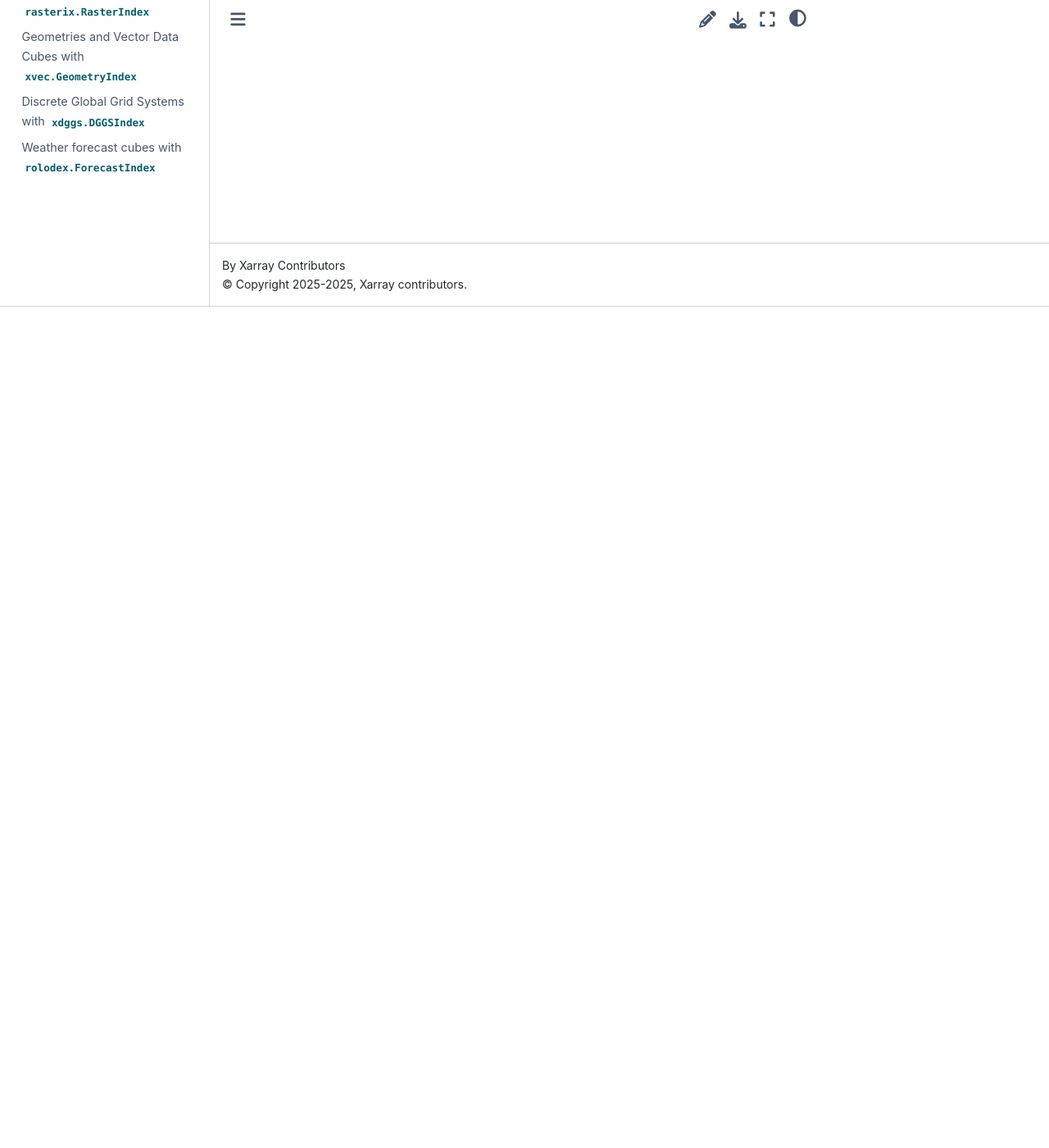
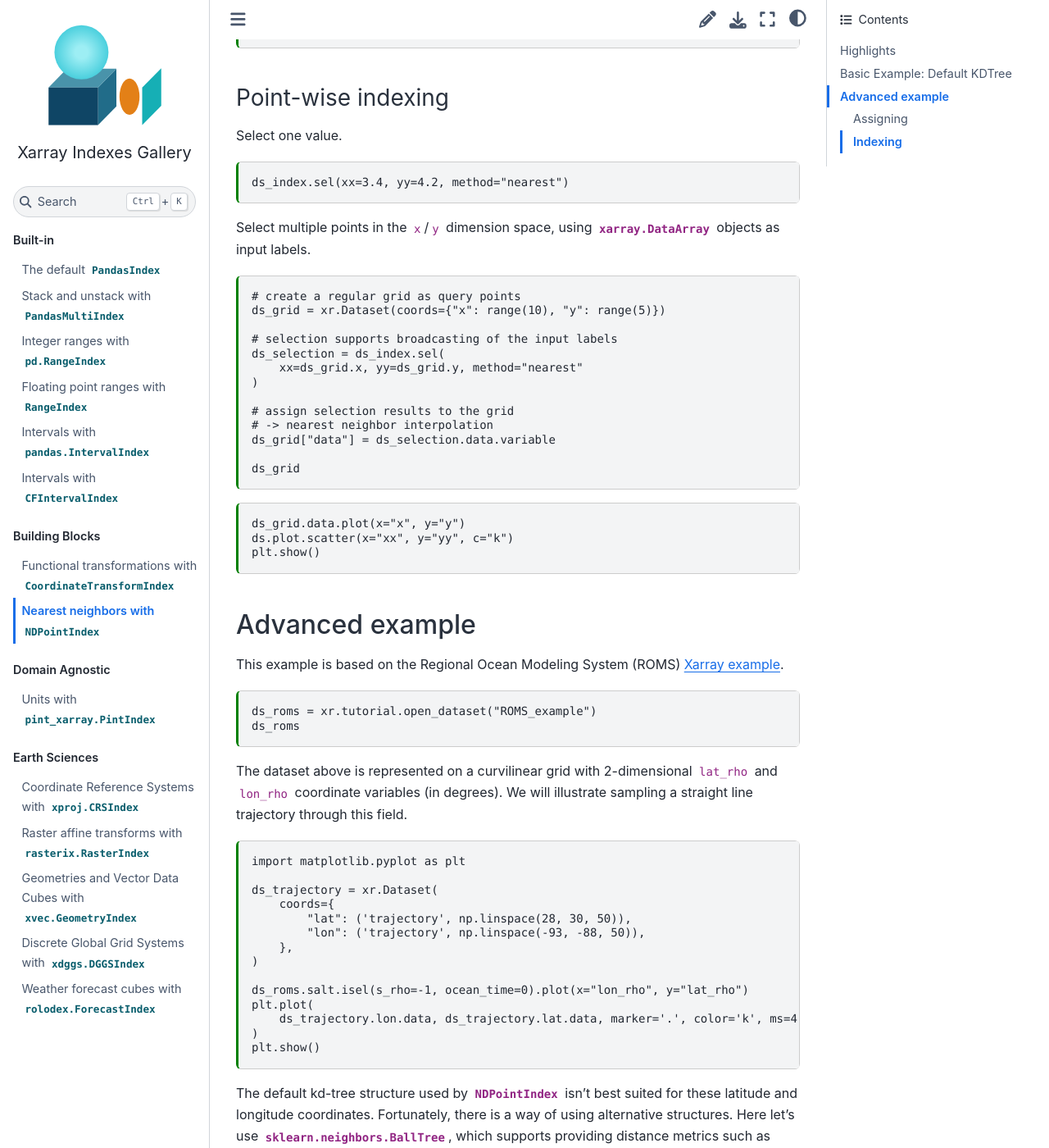
Before and after one commit to xarray-contrib/xarray-indexes, a Sphinx documentation site: the page built from docs/blocks/ndpoint.md, in a window 1280 px wide and 1400 px high, scrolled down 1026 px. Shown: the whole window at 82% size. Built offline with Sphinx 7.4.7 and the Sphinx Book theme 1.1.4, drawn with Linux system fonts in a browser that asks for light colours; some of the changed text lies outside the part shown.

Commit message:
Add NDPointIndex examples (#25)
Co-authored-by: Deepak Cherian <deepak@cherian.net>

````diff
--- a/docs/blocks/ndpoint.md
+++ b/docs/blocks/ndpoint.md
@@ -1 +1,190 @@
-# Tree-based indexes with `NDPointIndex`
+---
+jupytext:
+  text_representation:
+    format_name: myst
+kernelspec:
+  display_name: Python 3
+  name: python
+---
+
+# Nearest neighbors with `NDPointIndex`
+
+## Highlights
+
+1. {py:class}`xarray.indexes.NDPointIndex` is useful for dealing with
+   n-dimensional coordinate variables representing irregular data.
+1. It enables point-wise (nearest-neighbors) data selection using Xarray's
+   [advanced indexing](https://docs.xarray.dev/en/latest/user-guide/indexing.html#more-advanced-indexing)
+   capabilities.
+1. By default, a {py:class}`scipy.spatial.KDTree` is used under the hood for
+   fast lookup of point data. Although experimental, it is possible to plug in
+   alternative structures to `NDPointIndex` (See {ref}`advanced`).
+
+## Basic Example: Default KDTree
+
+Let's create a dataset with random points.
+
+```{code-cell} python
+import numpy as np
+import matplotlib.pyplot as plt
+import xarray as xr
+```
+
+```{code-cell} python
+---
+tags: [remove-cell]
+---
+%xmode minimal
+xr.set_options(
+    display_expand_indexes=True,
+    display_expand_data=False,
+);
+```
+
+```{code-cell} python
+shape = (5, 10)
+xx = xr.DataArray(np.random.uniform(0, 10, size=shape), dims=("y", "x"))
+yy = xr.DataArray(np.random.uniform(0, 5, size=shape), dims=("y", "x"))
+data = (xx - 5)**2 + (yy - 2.5)**2
+
+ds = xr.Dataset(data_vars={"data": data}, coords={"xx": xx, "yy": yy})
+ds
+```
+
+```{code-cell} python
+ds.plot.scatter(x="xx", y="yy", hue="data");
+```
+
+### Assigning
+
+```{code-cell} python
+ds_index = ds.set_xindex(("xx", "yy"), xr.indexes.NDPointIndex)
+ds_index
+```
+
+### Point-wise indexing
+
+Select one value.
+
+```{code-cell} python
+ds_index.sel(xx=3.4, yy=4.2, method="nearest")
+```
+
+Select multiple points in the `x`/`y` dimension space, using
+{py:class}`xarray.DataArray` objects as input labels.
+
+```{code-cell} python
+# create a regular grid as query points
+ds_grid = xr.Dataset(coords={"x": range(10), "y": range(5)})
+
+# selection supports broadcasting of the input labels
+ds_selection = ds_index.sel(
+    xx=ds_grid.x, yy=ds_grid.y, method="nearest"
+)
+
+# assign selection results to the grid
+# -> nearest neighbor interpolation
+ds_grid["data"] = ds_selection.data.variable
+
+ds_grid
+```
+
+```{code-cell} python
+ds_grid.data.plot(x="x", y="y")
+ds.plot.scatter(x="xx", y="yy", c="k")
+plt.show()
+```
+
+(advanced)=
+
+## Advanced example
+
+This example is based on the Regional Ocean Modeling System (ROMS) [Xarray
+example](https://docs.xarray.dev/en/stable/examples/ROMS_ocean_model.html).
+
+```{code-cell} python
+ds_roms = xr.tutorial.open_dataset("ROMS_example")
+ds_roms
+```
+
+The dataset above is represented on a curvilinear grid with 2-dimensional
+`lat_rho` and `lon_rho` coordinate variables (in degrees). We will illustrate sampling a
+straight line trajectory through this field.
+
+```{code-cell} python
+import matplotlib.pyplot as plt
+
+ds_trajectory = xr.Dataset(
+    coords={
+        "lat": ('trajectory', np.linspace(28, 30, 50)),
+        "lon": ('trajectory', np.linspace(-93, -88, 50)),
+    },
+)
+
+ds_roms.salt.isel(s_rho=-1, ocean_time=0).plot(x="lon_rho", y="lat_rho")
+plt.plot(
+    ds_trajectory.lon.data, ds_trajectory.lat.data, marker='.', color='k', ms=4, ls="none",
+)
+plt.show()
+```
+
+The default kd-tree structure used by {py:class}`~xarray.indexes.NDPointIndex`
+isn't best suited for these latitude and longitude coordinates. Fortunately, there
+is a way of using alternative structures. Here let's use {py:class}`sklearn.neighbors.BallTree`,
+which supports providing distance metrics such as `haversine` that will better
+work with latitude and longitude data.
+
+```{code-cell} python
+from sklearn.neighbors import BallTree
+from xarray.indexes.nd_point_index import TreeAdapter
+
+
+class SklearnGeoBallTreeAdapter(TreeAdapter):
+
+    def __init__(self, points: np.ndarray, options: dict):
+        options.update({'metric': 'haversine'})
+        self._balltree = BallTree(np.deg2rad(points), **options)
+
+    def query(self, points: np.ndarray) -> tuple[np.ndarray, np.ndarray]:
+        return self._balltree.query(np.deg2rad(points))
+
+    def equals(self, other: "SklearnGeoBallTreeAdapter") -> bool:
+        return np.array_equal(self._balltree.data, other._kdtree.data)
+```
+
+```{note}
+Using alternative structures via custom {py:class}`~xarray.indexes.TreeAdapter` subclasses is an
+experimental feature!
+
+The adapter above based on {py:class}`sklearn.neighbors.BallTree` will
+eventually be available in the [xoak](https://github.com/xarray-contrib/xoak)
+package along with other useful adapters.
+```
+
+### Assigning
+
+```{code-cell} python
+ds_roms_index = ds_roms.set_xindex(
+    ("lat_rho", "lon_rho"),
+    xr.indexes.NDPointIndex,
+    tree_adapter_cls=SklearnGeoBallTreeAdapter,
+)
+ds_roms_index
+```
+
+### Indexing
+
+```{code-cell} python
+ds_roms_selection = ds_roms_index.sel(
+    lat_rho=ds_trajectory.lat,
+    lon_rho=ds_trajectory.lon,
+    method="nearest",
+)
+ds_roms_selection
+```
+
+```{code-cell} python
+plt.figure()
+ds_roms_selection.plot.scatter(x="lat_rho", y="lat_rho", hue="zeta")
+plt.show()
+```
--- a/docs/conf.py
+++ b/docs/conf.py
@@ -116,6 +116,7 @@ intersphinx_mapping = {
     "python": ("https://docs.python.org/3/", None),
     "pandas": ("https://pandas.pydata.org/pandas-docs/stable", None),
     "numpy": ("https://numpy.org/doc/stable", None),
+    "scipy": ("https://docs.scipy.org/doc/scipy/", None),
     "xarray": ("https://docs.xarray.dev/en/latest/", None),
     "rasterix": ("https://rasterix.readthedocs.io/en/latest/", None),
     "shapely": ("https://shapely.readthedocs.io/en/latest/", None),
@@ -124,5 +125,6 @@ intersphinx_mapping = {
     "geopandas": ("https://geopandas.org/en/stable/", None),
     "pint-xarray": ("https://pint-xarray.readthedocs.io/en/latest/", None),
     "pint": ("https://pint.readthedocs.io/en/stable/", None),
+    "sklearn": ("https://scikit-learn.org/stable/", None),
     "astropy": ("https://docs.astropy.org/en/latest/", None),
 }
--- a/requirements.txt
+++ b/requirements.txt
@@ -23,3 +23,4 @@ pint-xarray
 cf_xarray
 astropy
 git+https://github.com/pydata/xarray
+scikit-learn
````
